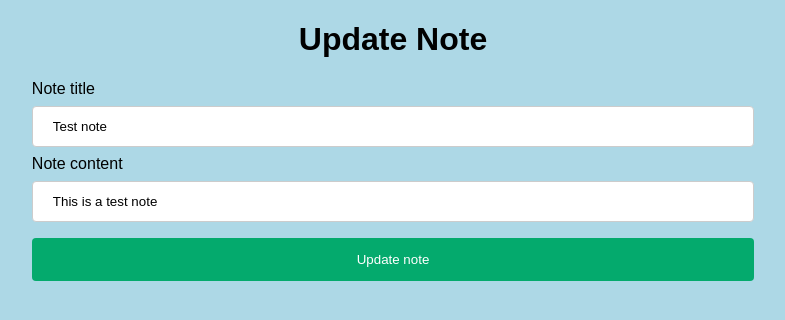
After one commit to AbedBadr/SecureNote, a Flask app: page /update/1 in a window 1280 px wide. The commit adds this page. Shown: the top 320 px of the page, without its empty margins (247-1032 px from the left). Run offline with Flask 3, Linux system fonts and the light colour scheme; data comes from the database, SQL or seed files in the repository; both versions use the stored data as it was after the commit.

Commit message:
Finished

```diff
--- a/app.py
+++ b/app.py
@@ -34,5 +34,37 @@ def index():
         notes = Notes.query.order_by(Notes.date_created).all()
         return render_template('index.html', notes=notes)
 
+@app.route("/note/<int:id>")
+def view_note(id):
+    note = Notes.query.get_or_404(id)
+    return render_template('view_note.html', note=note)
+
+@app.route("/update/<int:id>", methods=['GET', 'POST'])
+def update(id):
+    note = Notes.query.get_or_404(id)
+
+    if request.method == 'POST':
+        note.title = request.form['title']
+        note.content = request.form['content']
+
+        try:
+            db.session.commit()
+            return redirect('/')
+        except:
+            return 'There was an issue updating your note'
+    else:
+        return render_template('update.html', note=note)
+
+@app.route("/delete/<int:id>")
+def delete(id):
+    note_to_delete = Notes.query.get_or_404(id)
+
+    try:
+        db.session.delete(note_to_delete)
+        db.session.commit()
+        return redirect('/')
+    except:
+        return 'There was an issue deleting your note'
+
 if __name__ == "__main__":
     app.run(debug=True)
--- /dev/null
+++ b/templates/update.html
@@ -0,0 +1,21 @@
+{% extends 'base.html' %}
+
+{% block head%}
+<title>Non Secure Note</title>
+{% endblock %}
+
+{% block body %}
+<div class="content">
+    <h1 style="text-align: center;">Update Note</h1>
+
+    <form action="/update/{{ note.id }}" method="POST" id="submitNote">
+        <label for="noteTitle">Note title</label>
+        <input type="text" name="title" id="title" value="{{ note.title }}" placeholder="The title of the note..">
+
+        <label for="noteContent">Note content</label>
+        <input type="text" name="content" id="content" value="{{ note.content }}" placeholder="The content of the note..">
+
+        <input type="submit" value="Update note">
+    </form>
+</div>
+{% endblock %}
```
Also changed, not shown: templates/index.html (+6 -3 lines), templates/view_note.html (added, +13 -0 lines), instance/note.db.
